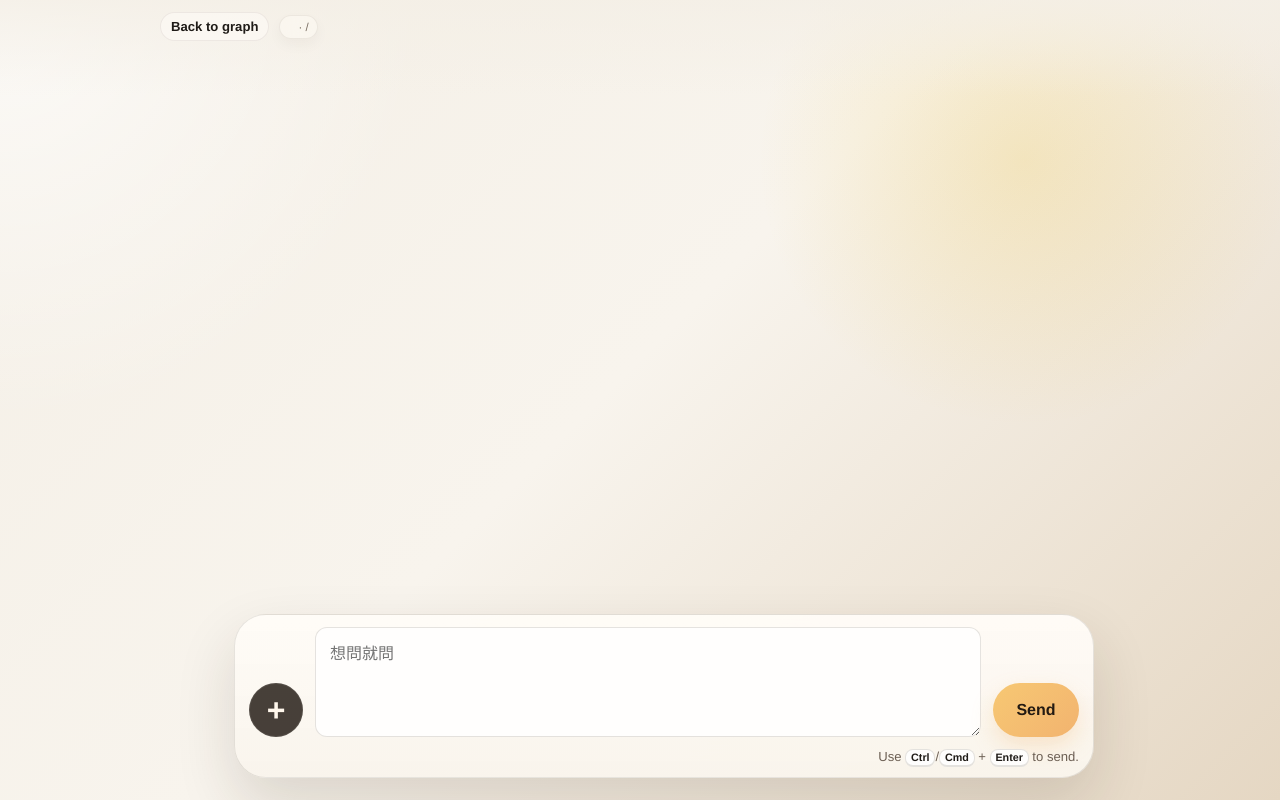
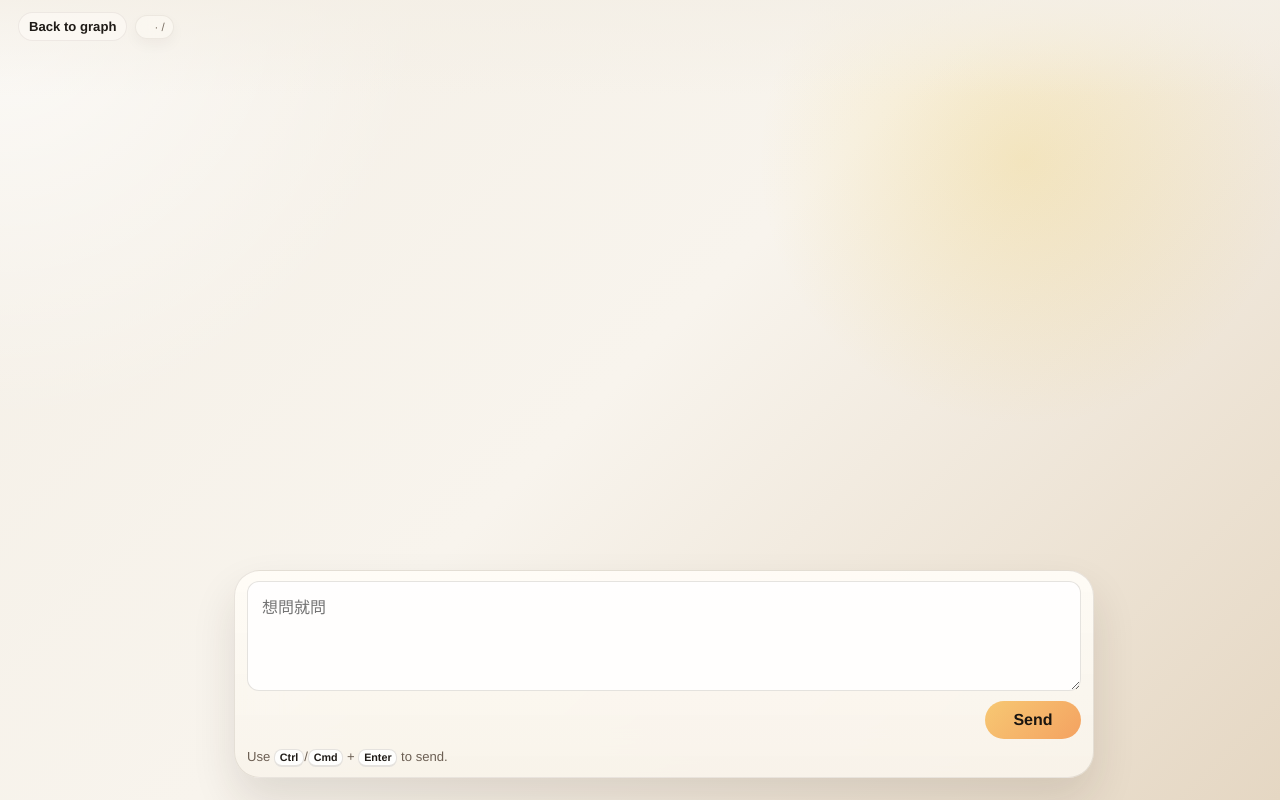
Before and after one commit to Howardleejhenhao/Generative-AI-LLM-Tree, a Django app: template tree_ui/templates/tree_ui/node_chat.html in a window 1280 px wide. Run offline with Django 5.2, Linux system fonts and the light colour scheme; the template is opened without the code that fills it, so the values that code supplies are empty.

```diff
--- a/tree_ui/static/tree_ui/css/app.css
+++ b/tree_ui/static/tree_ui/css/app.css
@@ -297,15 +297,13 @@ body:has(.chat-page-immersive) .page-shell {
 .chat-shell-header {
   position: absolute;
   top: 12px;
-  left: 50%;
-  right: auto;
-  transform: translateX(-50%);
+  left: 18px;
+  right: 18px;
   z-index: 3;
   display: flex;
   align-items: center;
-  justify-content: flex-start;
-  gap: 10px;
-  width: min(960px, calc(100vw - 36px));
+  gap: 8px;
+  width: auto;
   margin: 0;
   padding: 0;
   pointer-events: none;
@@ -321,7 +319,7 @@ body:has(.chat-page-immersive) .page-shell {
   align-items: baseline;
   gap: 10px;
   min-width: 0;
-  max-width: none;
+  max-width: min(1100px, calc(100vw - 190px));
   padding: 5px 8px;
   border: 1px solid rgba(74, 58, 40, 0.08);
   border-radius: 14px;
@@ -600,17 +598,15 @@ body:has(.chat-page-immersive) .page-shell {
   right: 24px;
   bottom: 22px;
   z-index: 4;
-  display: grid;
-  gap: 12px;
-  justify-items: center;
   pointer-events: none;
 }
 
 .chat-composer {
   display: grid;
-  gap: 12px;
+  gap: 10px;
   margin-top: 0;
   padding-top: 0;
+  border-top: 1px solid rgba(74, 58, 40, 0.12);
 }
 
 .chat-composer-minimal {
@@ -618,63 +614,14 @@ body:has(.chat-page-immersive) .page-shell {
   margin-top: 0;
   width: min(860px, calc(100vw - 48px));
   margin-inline: auto;
-  padding: 12px 14px 10px;
-  border: 1px solid rgba(61, 50, 40, 0.12);
-  border-radius: 32px;
-  box-shadow: 0 26px 60px rgba(49, 37, 22, 0.14);
+  padding: 10px 12px 10px;
+  border: 1px solid rgba(74, 58, 40, 0.12);
+  border-radius: 26px;
+  box-shadow: 0 22px 44px rgba(49, 37, 22, 0.12);
   backdrop-filter: blur(20px);
   pointer-events: auto;
   background:
-    linear-gradient(180deg, rgba(255, 252, 247, 0.96), rgba(249, 244, 236, 0.98));
-}
-
-.chat-composer-shell {
-  display: grid;
-  grid-template-columns: auto minmax(0, 1fr) auto;
-  align-items: end;
-  gap: 12px;
-}
-
-.chat-tool-button,
-.chat-send-button {
-  display: inline-flex;
-  align-items: center;
-  justify-content: center;
-  border: 0;
-  border-radius: 999px;
-  cursor: pointer;
-  font: inherit;
-  font-weight: 700;
-}
-
-.chat-tool-button {
-  width: 54px;
-  height: 54px;
-  background: rgba(52, 44, 37, 0.9);
-  color: #fff7ec;
-  font-size: 2rem;
-  line-height: 1;
-  box-shadow: inset 0 0 0 1px rgba(255, 255, 255, 0.08);
-}
-
-.chat-tool-button[data-open="true"] {
-  background: linear-gradient(135deg, #1d6b56, #2f8f70);
-}
-
-.chat-send-button {
-  min-width: 86px;
-  height: 54px;
-  padding: 0 22px;
-  background: linear-gradient(135deg, #f7c873, #f2b36f);
-  color: #231a12;
-  box-shadow: 0 10px 22px rgba(242, 179, 111, 0.28);
-}
-
-.chat-composer-meta {
-  display: flex;
-  justify-content: space-between;
-  gap: 12px;
-  align-items: center;
+    linear-gradient(180deg, rgba(255, 252, 247, 0.94), rgba(248, 243, 234, 0.96));
 }
 
 .chat-input-shell span {
@@ -724,6 +669,19 @@ body:has(.chat-page-immersive) .page-shell {
   justify-content: space-between;
   gap: 12px;
   align-items: center;
+}
+
+.chat-composer-meta {
+  display: flex;
+  justify-content: flex-start;
+  gap: 12px;
+  align-items: center;
+}
+
+.chat-composer-actions .primary-button {
+  min-width: 96px;
+  padding-top: 10px;
+  padding-bottom: 10px;
 }
 
 .chat-sidebar {
--- a/tree_ui/templates/tree_ui/node_chat.html
+++ b/tree_ui/templates/tree_ui/node_chat.html
@@ -28,18 +28,6 @@
         >
           {% csrf_token %}
           <input type="hidden" id="chat-csrf-token" value="{{ csrf_token }}">
-          <div class="chat-composer-shell">
-            <button
-              class="chat-tool-button"
-              id="chat-variant-toggle"
-              type="button"
-              aria-expanded="false"
-              aria-controls="chat-variant-form"
-              aria-label="Open extra tools"
-              title="Open extra tools"
-            >
-              +
-            </button>
           <label class="form-field chat-input-shell">
             <span>Reply</span>
             <textarea
@@ -49,39 +37,14 @@
               placeholder="想問就問"
             ></textarea>
           </label>
-            <button class="chat-send-button" id="chat-submit-button" type="submit" aria-label="Send message">
-              Send
-            </button>
+          <div class="chat-composer-actions">
+            <p class="form-feedback" id="chat-feedback" role="status" aria-live="polite"></p>
+            <button class="primary-button" id="chat-submit-button" type="submit">Send</button>
           </div>
           <div class="chat-composer-meta">
-            <p class="form-feedback" id="chat-feedback" role="status" aria-live="polite"></p>
             <p class="chat-composer-note">Use <kbd>Ctrl</kbd>/<kbd>Cmd</kbd> + <kbd>Enter</kbd> to send.</p>
           </div>
         </form>
-        <section class="chat-tools-panel" id="chat-variant-form" hidden>
-          <div class="chat-context-header">
-            <div>
-              <h2>Edit Into Variant</h2>
-              <p class="edit-note">Create a version-safe node from the current transcript and jump into the new branch.</p>
-            </div>
-          </div>
-          <form
-            class="composer-form chat-variant-form"
-            id="chat-variant-editor"
-            data-node-edit-url="{% url 'create_edited_node_variant' workspace.slug node_payload.id %}"
-          >
-            {% csrf_token %}
-            <label class="form-field">
-              <span>Variant Title</span>
-              <input id="chat-variant-title-input" name="title" type="text" maxlength="160" value="{{ node_payload.title }} (Edited)">
-            </label>
-            <div class="editor-list" id="chat-variant-message-list"></div>
-            <div class="chat-composer-actions">
-              <p class="form-feedback" id="chat-variant-feedback" role="status" aria-live="polite"></p>
-              <button class="secondary-button" id="chat-variant-submit-button" type="submit">Create edited variant</button>
-            </div>
-          </form>
-        </section>
       </div>
     </section>
   </section>
--- a/tree_ui/tests.py
+++ b/tree_ui/tests.py
@@ -76,10 +76,8 @@ class WorkspaceGraphViewTests(TestCase):
         self.assertContains(response, "Send")
         self.assertContains(response, "Root node")
         self.assertContains(response, "Main · Openai / gpt-4.1-mini")
-        self.assertContains(response, "Edit Into Variant")
         self.assertContains(response, "Jump to latest")
         self.assertContains(response, "想問就問")
-        self.assertContains(response, "Open extra tools")
 
     def test_can_create_workspace_via_api(self):
         response = self.client.post(
```
Also changed, not shown: other parts of tree_ui/static/tree_ui/css/app.css (+7 -47 lines), docs/agent-progress.md (+46 -0 lines), tree_ui/static/tree_ui/js/node-chat.js (+1 -69 lines). Lines whose indentation alone changed are shown as unchanged.
